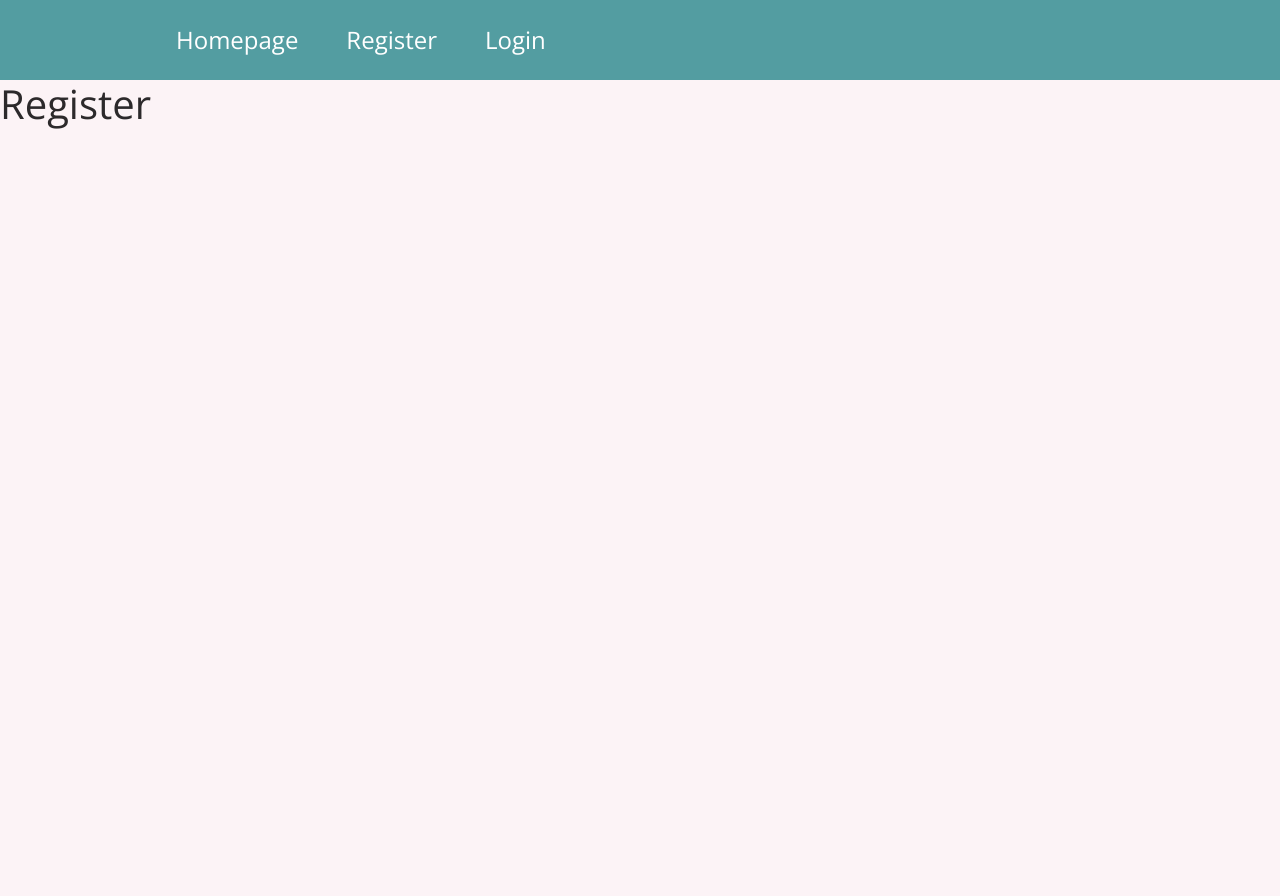
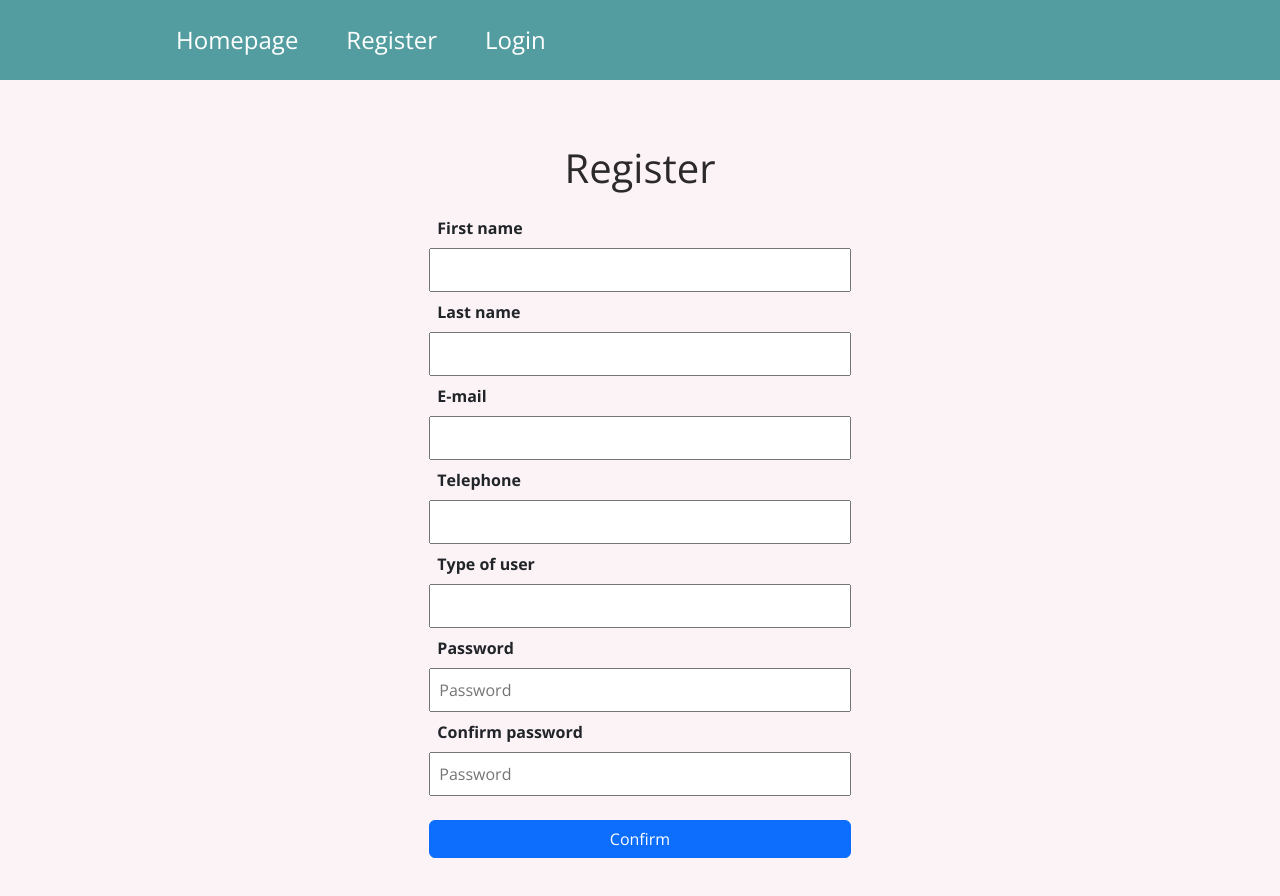
Before and after one commit to andric-milos/bachelor-thesis, a React (Create React App) app in the folder frontend/bachelor-thesis/: page /register in a window 1280 px wide. Shown: the top 896 px of the page. Before the commit the page ends 800 px from the top, so only its background shows below. Built offline with nearby package versions, Linux system fonts and the light colour scheme.

Commit message:
Created login and registration pages

```diff
--- a/frontend/bachelor-thesis/src/pages/LoginPage.js
+++ b/frontend/bachelor-thesis/src/pages/LoginPage.js
@@ -1,5 +1,20 @@
 function LoginPage() {
-    return <div><h1>Login</h1></div>;
+    return (
+        <div className="d-flex p-2 mt-5 justify-content-center">
+            <form className="d-flex flex-column col-sm-4">
+                <h1 className="p-2 d-flex justify-content-center">Login</h1>
+
+                <label className="p-2" htmlFor="username"><b>Username</b></label>
+                <input type="text" className="p-2" id="username" required></input>
+
+                <label className="p-2" htmlFor="password"><b>Password</b></label>
+                <input type="password" className="p-2" id="password" placeholder="Password" required></input>
+
+                <br></br>
+                <button type="submit" className="btn btn-primary">Confirm</button>
+            </form>
+        </div>
+    );
 }
 
 export default LoginPage;
--- a/frontend/bachelor-thesis/src/pages/RegisterPage.js
+++ b/frontend/bachelor-thesis/src/pages/RegisterPage.js
@@ -1,5 +1,35 @@
 function RegisterPage() {
-    return <div><h1>Register</h1></div>
+    return (
+        <div className="d-flex p-2 mt-5 justify-content-center">
+            <form className="d-flex flex-column col-sm-4">
+                <h1 className="p-2 d-flex justify-content-center">Register</h1>
+
+                <label className="p-2" htmlFor="firstname"><b>First name</b></label>
+                <input type="text" className="p-2" id="firstname" required></input>
+
+                <label className="p-2" htmlFor="lastname"><b>Last name</b></label>
+                <input type="text" className="p-2" id="lastname" required></input>
+
+                <label className="p-2" htmlFor="email"><b>E-mail</b></label>
+                <input type="text" className="p-2" id="email" required></input>
+
+                <label className="p-2" htmlFor="telephone"><b>Telephone</b></label>
+                <input type="text" className="p-2" id="telephone" required></input>
+
+                <label className="p-2" htmlFor="typeOfUser"><b>Type of user</b></label>
+                <input type="text" className="p-2" id="typeOfUser" required></input>
+
+                <label className="p-2" htmlFor="password"><b>Password</b></label>
+                <input type="password" className="p-2" id="password" placeholder="Password"></input>
+
+                <label className="p-2" htmlFor="confirmPassword"><b>Confirm password</b></label>
+                <input type="password" className="p-2" id="confirmPassword" placeholder="Password"></input>
+
+                <br></br>
+                <button type="submit" className="btn btn-primary mb-5">Confirm</button>
+            </form>
+        </div>
+    );
 }
 
 export default RegisterPage;
```
